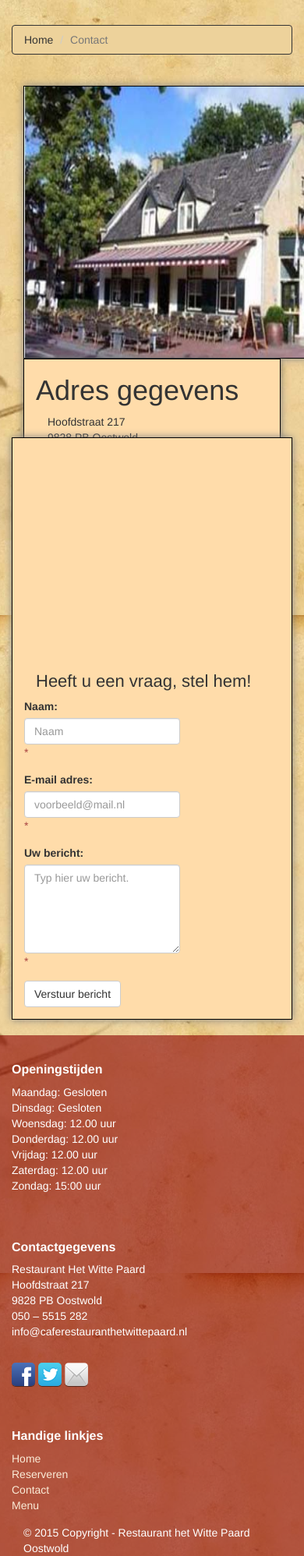
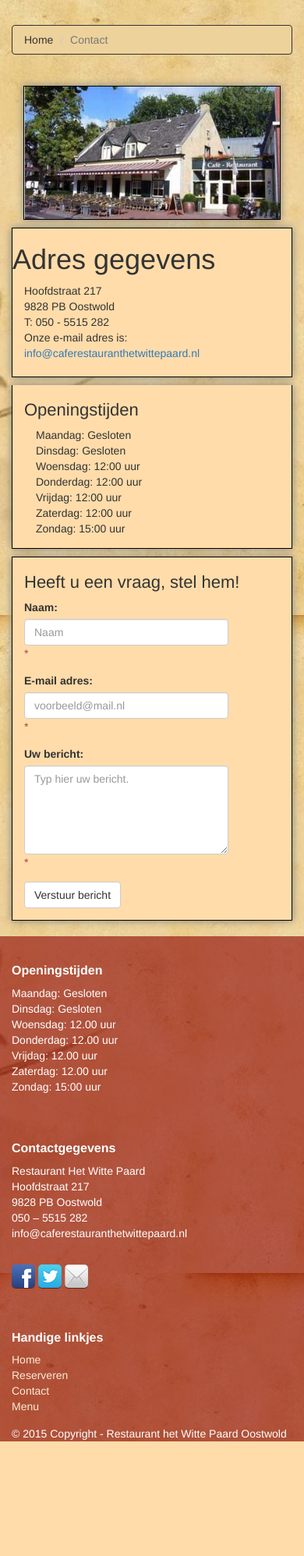
Before and after one commit to AlfaOpdrachten/HetWittePaard, a PHP site: page /contact.php in a window 390 px wide; the page is wider, and only the part inside the window is pictured. Shown: the part 55-2051 px from the top of that part at 78% size. After the commit the page ends 1904 px from the top of that part, so only its background shows below. Run offline with PHP 8.4, Linux system fonts and the light colour scheme; data that the repository does not hold is empty; some libraries are stand-ins or nearby versions.

Commit message:
responsive fix

```diff
--- a/contact.php
+++ b/contact.php
@@ -47,11 +47,12 @@ if(isset($_POST['submit']))
 
     <div class="content container ">
     	<div class="container-fluid">
-  			<div class="row">
-                <div class="col-md-6">
-                    <img src="img/restaurant.jpg" ALT="restaurant" WIDTH="500" HEIGHT="350" style=" box-shadow: 0px 0px 10px 0px gray; border: solid black 1px;">
+  			<div class="row contact">
+
+                <div class="col-xs-12 col-md-6">
+                    <img src="img/restaurant.jpg" class="img-responsive" ALT="restaurant" WIDTH="500" HEIGHT="350" style=" box-shadow: 0px 0px 10px 0px gray; border: solid black 1px;">
                 </div>
-                <div class="col-md-5" id="informatie" style="margin-bottom: 100px;">
+                <div class="col-xs-12 col-md-6" id="informatie" style="margin-bottom: 100px;">
                     <div class="col-xs-12 col-sm-6 col-md-12" style="background-color: #FFDCAA; box-shadow: 0px 0px 10px 0px gray; border: solid black 1px;">
                         <h1>Adres gegevens</h1>
                         <div class="col-xs-12 col-sm-12 col-md-6" >
@@ -78,7 +79,8 @@ if(isset($_POST['submit']))
                         </div>
                     </div>
                 </div>
-                <div class="col-md-12" style="background-color: #FFDCAA; box-shadow: 0px 0px 10px 0px gray; border: solid black 1px;">
+
+                <div class="col-xs-12 col-md-12" style="background-color: #FFDCAA; box-shadow: 0px 0px 10px 0px gray; border: solid black 1px;">
                     <div class="col-md-12">
                         <h2>Heeft u een vraag, stel hem!</h2>
                     </div>
--- a/css/main.css
+++ b/css/main.css
@@ -245,7 +245,11 @@ div.col-xs-6:nth-child(3) {
 @media (max-width: 420px){
     .index > div:nth-child(1),
     .index div.col-md-6:nth-child(2),
-    .index div.col-md-6:nth-child(3){
+    .index div.col-md-6:nth-child(3),
+    #copyrightholder,
+    .col-md-7,
+    #informatie,
+    div.col-md-12:nth-child(1){
         padding-right: 0px!important;
         padding-left: 0px!important;
     }
@@ -254,7 +258,30 @@ div.col-xs-6:nth-child(3) {
         padding:  0px 10px!important;
     }
     .form-control {
-        width: 200px!important;
+        width: 80%!important;
     }
-
+    .reserveren div.col-md-12:nth-child(1),
+    .reserveren div.col-md-12:nth-child(2) {
+        margin-top: 10px;
+    }
+    .reserveren div.col-md-12:nth-child(1) > div:nth-child(2),
+    .reserveren div.col-md-12:nth-child(1) > div:nth-child(2){
+        padding-left: 8px;
+    }
+    .gastenboek > div:nth-child(1) > div:nth-child(1) {
+        height: 70px;
+    }
+    .img-responsive {
+        margin-bottom: 10px;
+    }
+    .contact div.col-sm-6:nth-child(1) {
+        margin-bottom: 10px;
+    }
+    #informatie {
+        margin-bottom: 10px!important;
+    }
+    .menu div.col-md-4{
+        padding-left: 0px;
+        padding-right: 0px;
+    }
 }
--- a/gastenboek.php
+++ b/gastenboek.php
@@ -66,7 +66,7 @@ require_once($filepath.'/database.php');
     </div>
 </div>
 
-	<div class="content container ">
+	<div class="content container gastenboek">
     	<div class="container-fluid" style="padding-left: 0;">
     		<div class="col-md-12" style=" box-shadow: 0px 0px 10px 0px gray; border: solid black 1px; background-color: #FFDCAA; border-bottom: hidden;">
     			<h1>Gastenboek</h1>
--- a/kaart/dessert.php
+++ b/kaart/dessert.php
@@ -92,7 +92,7 @@
 
 
 
-<div class="container">
+<div class="container footer">
 <?php include '../resources/footer.php'; ?>
 </div>
 </body>
--- a/kaart/diner.php
+++ b/kaart/diner.php
@@ -180,7 +180,7 @@
 
 
 
-<div class="container">
+<div class="container footer">
 <?php include '../resources/footer.php'; ?>
 </div>
 </body>
--- a/kaart/lunch.php
+++ b/kaart/lunch.php
@@ -179,7 +179,7 @@
 
 
 
-<div class="container">
+<div class="container footer">
 <?php include '../resources/footer.php'; ?>
 </div>
 </body>
--- a/nieuws.php
+++ b/nieuws.php
@@ -60,12 +60,6 @@
                         <br>
                         <br>
                     </div>
-                    <div class="col-md-5">
-                        <h3 style="text-align: right"></h3>
-                        <div class="thumbnail" style="">
-                            <img src="" alt="Menu">
-                        </div>
-                    </div>
                 </div>';
                 }
 
```
Also changed, not shown: kaart/index.php (+5 -5 lines), reserveren.php (+5 -3 lines). Lines whose indentation alone changed are shown as unchanged.
